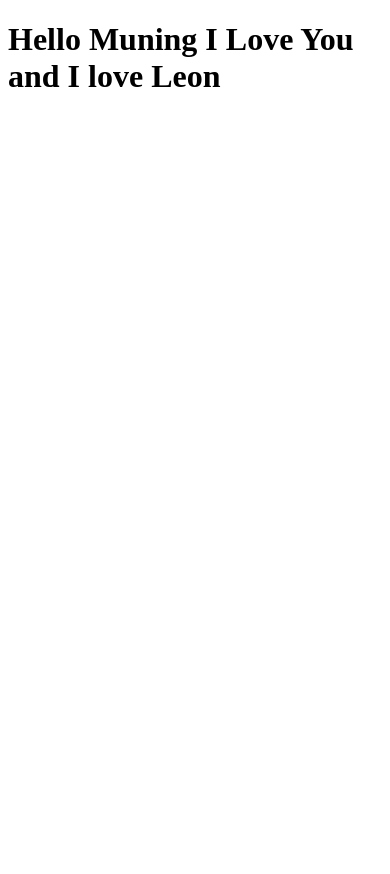
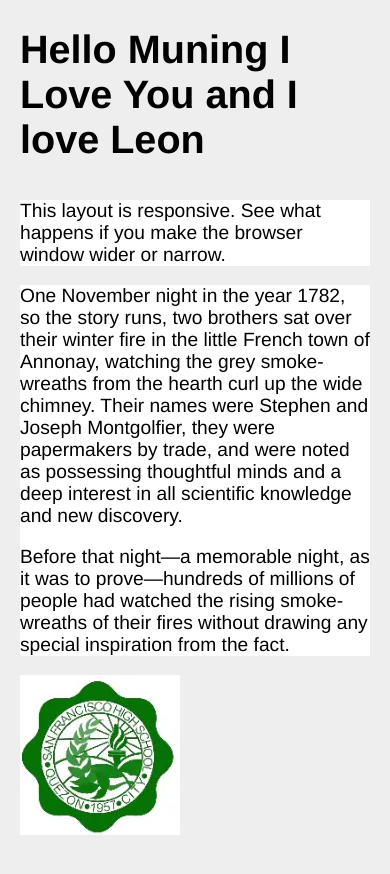
Before and after one commit to TsmHabib03/Sample-Repo, a plain HTML site: page Sample-Repo/index.html in a window 390 px wide. Before the commit the page ends 844 px from the top, so only its background shows below. Drawn offline with Linux system fonts and the light colour scheme.

Commit message:
Responsive Layout Lesson

```diff
--- a/Sample-Repo/index.html
+++ b/Sample-Repo/index.html
@@ -3,9 +3,37 @@
 <head>
     <meta charset="UTF-8">
     <meta name="viewport" content="width=<device-width>, initial-scale=1.0">
+        <link rel="stylesheet" href="style.css">
     <title>Document</title>
 </head>
 <body>
     <h1> Hello Muning I Love You and I love Leon</h1>
+    <div class="wrapper">
+  <div class="col1">
+    <p>
+      This layout is responsive. See what happens if you make the browser window
+      wider or narrow.
+    </p>
+  </div>
+  <div class="col2">
+    <p>
+      One November night in the year 1782, so the story runs, two brothers sat
+      over their winter fire in the little French town of Annonay, watching the
+      grey smoke-wreaths from the hearth curl up the wide chimney. Their names
+      were Stephen and Joseph Montgolfier, they were papermakers by trade, and
+      were noted as possessing thoughtful minds and a deep interest in all
+      scientific knowledge and new discovery.
+    </p>
+    <p>
+      Before that night—a memorable night, as it was to prove—hundreds of
+      millions of people had watched the rising smoke-wreaths of their fires
+      without drawing any special inspiration from the fact.
+    </p>
+  </div>
+    <div class="col3">
+    <picture>
+      <img src="image.png" alt="Description of image">
+    </picture>
+</div>
 </body>
 </html>
--- /dev/null
+++ b/Sample-Repo/style.css
@@ -0,0 +1,73 @@
+html {
+  font-size: 1em;
+}
+
+body {
+  font:
+    1.2em Helvetica,
+    Arial,
+    sans-serif;
+  margin: 20px;
+  padding: 0;
+  background-color: #eeeeee;
+}
+.wrapper {
+  max-width: 960px;
+  margin: 2em auto;
+}
+
+h1 {
+  font-size: calc(1.5rem + 4vw);
+  }
+
+.col1,
+.col2 {
+  background-color: white;
+}
+
+@media screen and (width >= 600px) {
+
+  /* Flexbox layout */
+  /*
+    .wrapper {
+    display: flex;
+  }
+  .col1,.col2, .col3 {
+    padding: 10px;
+    width: auto;
+    height: auto;
+    border: solid 1px black;
+  }
+
+  .col1 {
+    flex: 1;
+    margin-right: 5%;
+  }
+
+  .col2 {
+    flex: 2;
+  }
+  .col3 {
+    flex: 3;
+    margin-left: 5%;
+  }
+    */
+
+    /* Grid Layout */
+
+  .wrapper {
+    display: grid;
+    grid-template-columns: 1fr 2fr 3fr;
+    column-gap: 5%;
+  }
+
+  img,picture,video {
+  max-width: 100%;
+  }
+
+
+
+
+
+
+}
```
Also changed, not shown: Sample-Repo/Image.png (added).
